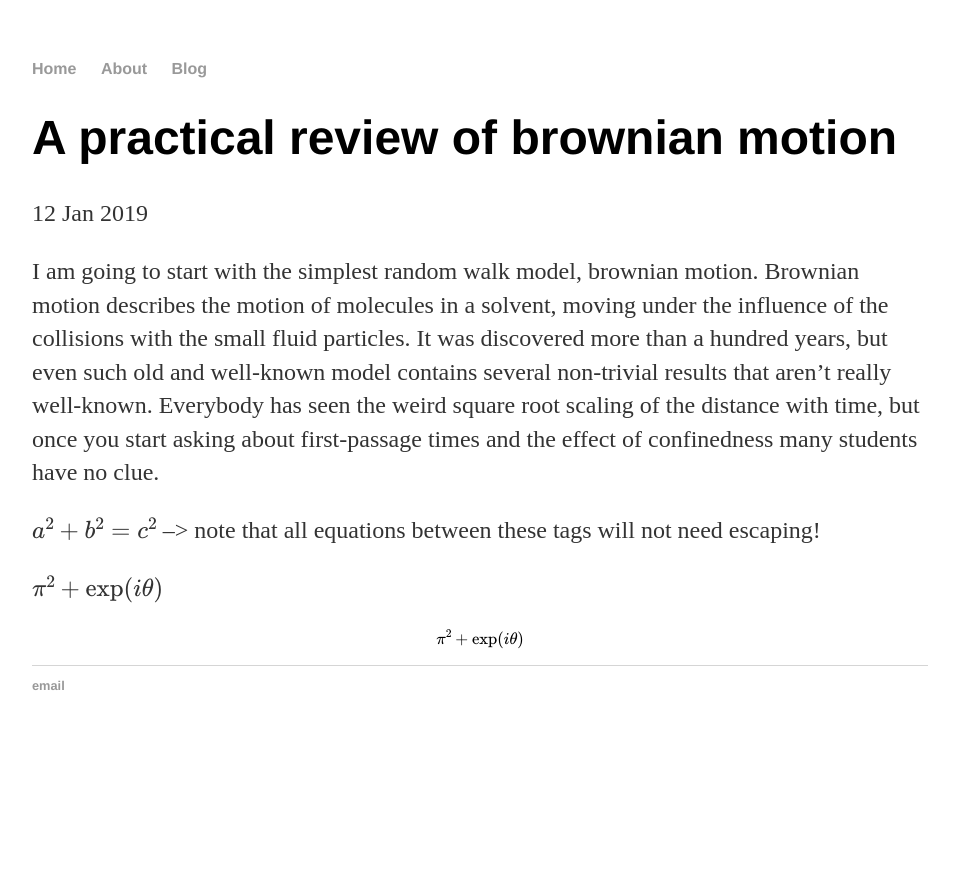
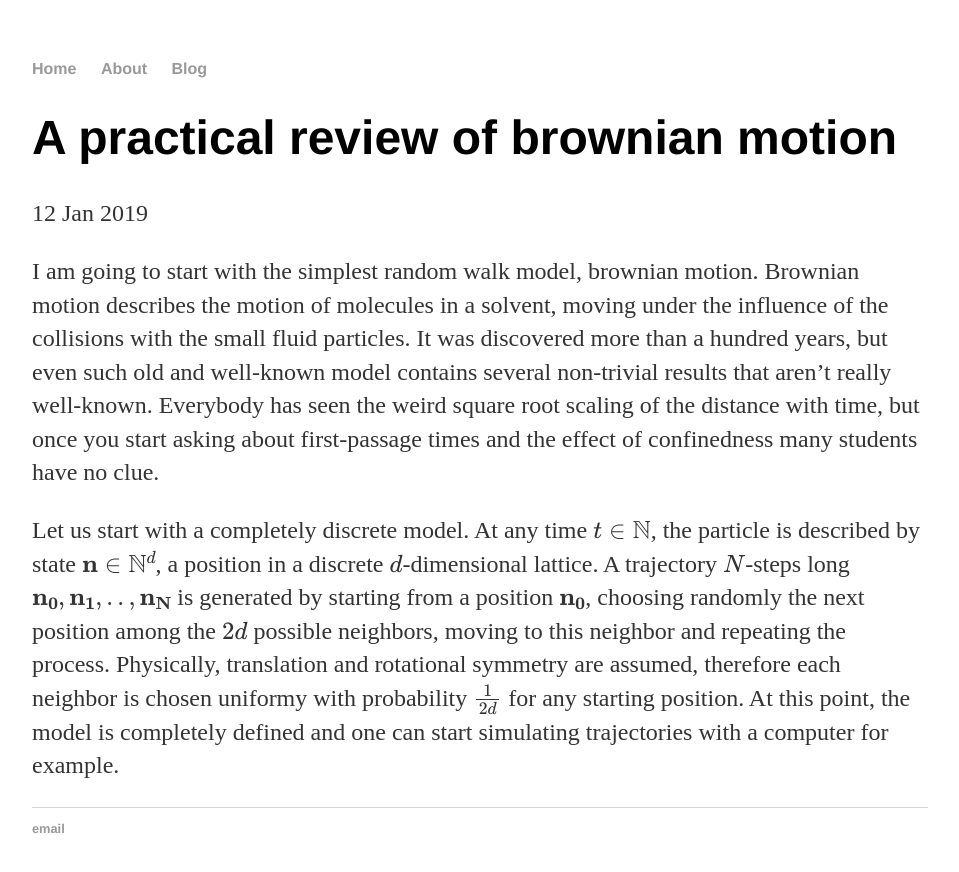
Before and after one commit to ghostsandmachines/ghostsandmachines.github.io, a Jekyll site: the page built from _posts/2019-01-12-practical-review-random-walk.md, in a window 1280 px wide. Shown: the top 872 px of the page, without its empty margins (160-1119 px from the left). Built offline with Jekyll 4.4.1, drawn with Linux system fonts in a browser that asks for light colours; formulas are drawn with MathJax 3.

Commit message:
Update 2019-01-12-practical-review-random-walk.md

```diff
--- a/_posts/2019-01-12-practical-review-random-walk.md
+++ b/_posts/2019-01-12-practical-review-random-walk.md
@@ -6,10 +6,4 @@ date: 2019-01-12
 
 I am going to start with the simplest random walk model, brownian motion. Brownian motion describes the motion of molecules in a solvent, moving under the influence of the collisions with the small fluid particles. It was discovered more than a hundred years, but even such old and well-known model contains several non-trivial results that aren't really well-known. Everybody has seen the weird square root scaling of the distance with time, but once you start asking about first-passage times and the effect of confinedness many students have no clue.
 
-{% raw %}
-  $$a^2 + b^2 = c^2$$ --> note that all equations between these tags will not need escaping!
- {% endraw %}
-
- $\pi^2 + \exp (i \theta)$
-
- $$ \pi^2 + \exp (i \theta) $$
+Let us start with a completely discrete model. At any time $t \in \mathbb{N} $, the particle is described by state $\mathbf{n} \in \mathbb{N}^d $, a position in a discrete $d$-dimensional lattice. A trajectory $N$-steps long $\{\mathbf{n_0}, \mathbf{n_1}, .., \mathbf{n_N}\}$ is generated by starting from a position $\mathbf{n_0}$, choosing randomly the next position among the $2d$ possible neighbors, moving to this neighbor and repeating the process. Physically, translation and rotational symmetry are assumed, therefore each neighbor is chosen uniformy with probability $\frac{1}{2d}$ for any starting position.  At this point, the model is completely defined and one can start simulating trajectories with a computer for example.
```
